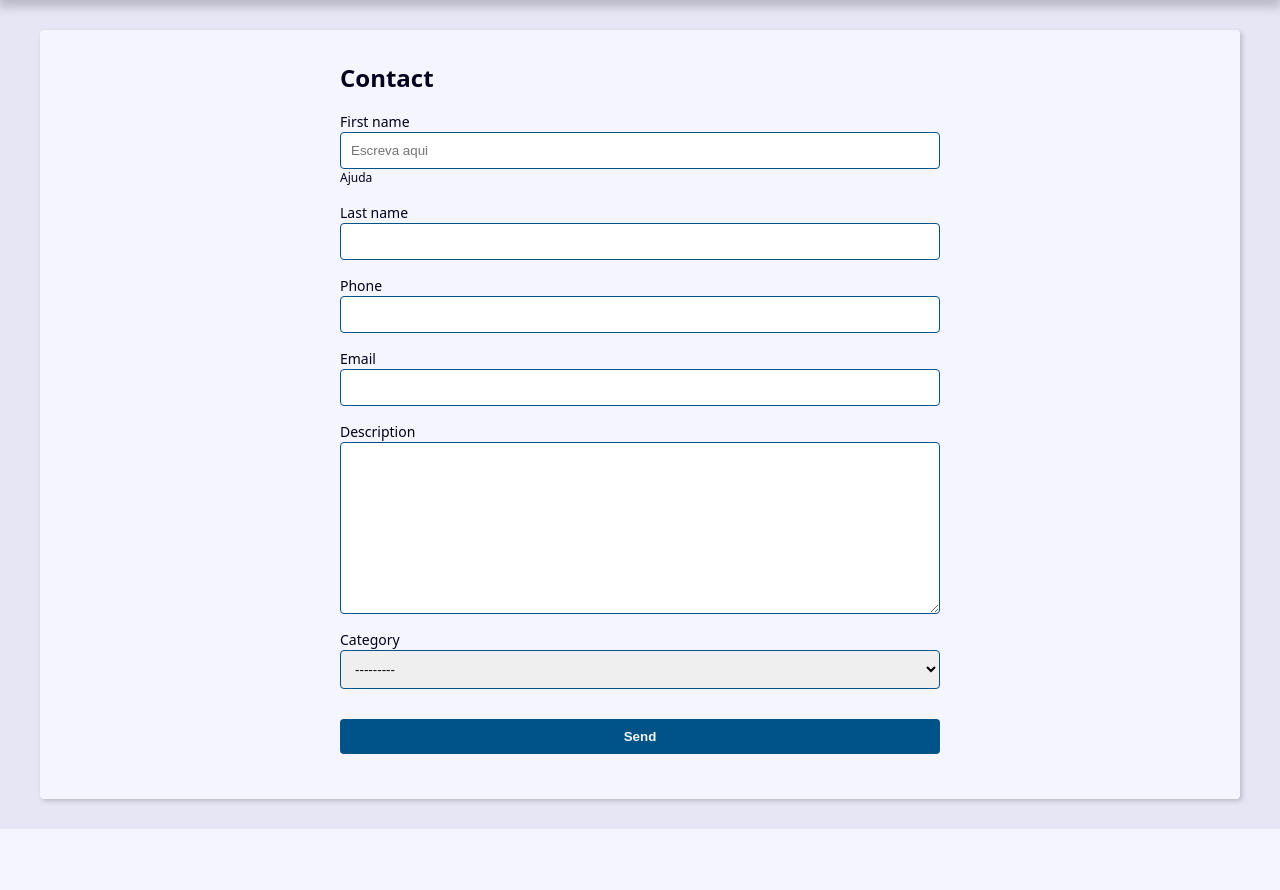
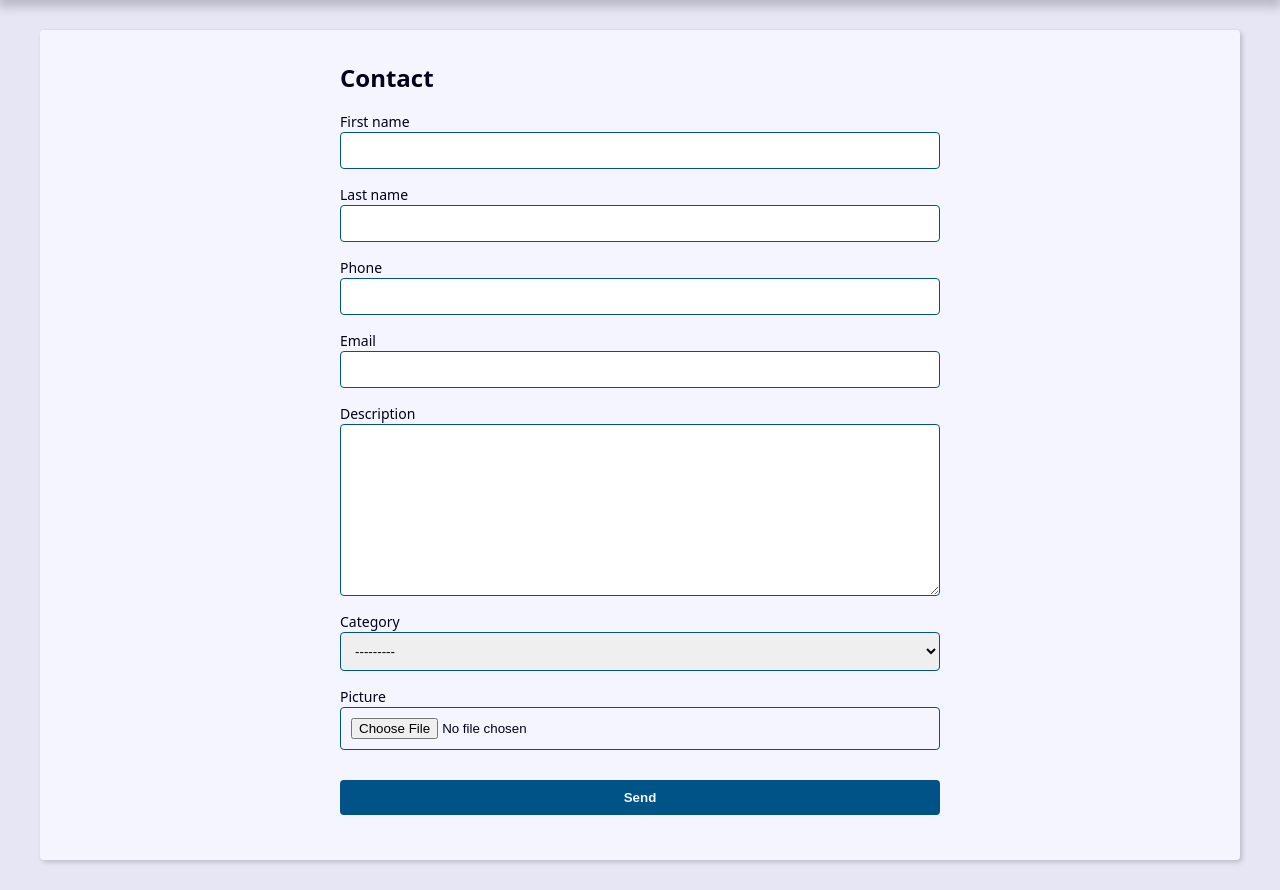
Before and after one commit to leobrda/ContactBook, a Django app: page /contact/create in a window 1280 px wide. Shown: the part 239-1129 px from the top of the page. Before the commit the page ends 1068 px from the top, so only its background shows below. Run offline with Django 5.2, Linux system fonts and the light colour scheme; data that the repository does not hold is empty.

Commit message:
ImageField nos templates(create.html e contact.html) e nos forms(contact_forms.py, forms.py e contact_views.py)

```diff
--- a/contact/forms.py
+++ b/contact/forms.py
@@ -4,19 +4,17 @@ from . import models
 
 
 class ContactForm(forms.ModelForm):
-    first_name = forms.CharField(
-        widget=forms.TextInput(
+    picture = forms.ImageField(
+        widget=forms.FileInput(
             attrs={
-                'class': 'classe-a classe-b',
-                'placeholder': 'Escreva aqui',
+                'accept': 'image/*',
             }
-        ),
-        help_text='Ajuda'
+        )
     )
 
     class Meta:
         model = models.Contact
-        fields = ('first_name', 'last_name', 'phone', 'email', 'description', 'category')
+        fields = ('first_name', 'last_name', 'phone', 'email', 'description', 'category', 'picture',)
 
     def clean(self):
         cleaned_data = self.cleaned_data
--- a/contact/templates/contact/contact.html
+++ b/contact/templates/contact/contact.html
@@ -11,6 +11,12 @@
         <p><b>Created Date: </b>{{contact.created_date}}</p>
         <p><b>Description: </b>{{contact.description}}</p>
         <p><b>Category: </b>{{contact.category.name}}</p>
+
+        {% if contact.picture %}
+            <p>
+                <img src="{{ contact.picture.url }}" alt="{{ contact.first_name }} {{ contact.last_name }}">
+            </p>
+        {% endif %}
 
         <div class="contact-links">
             <a class="btn btn-link" href="{% url 'contact:update' contact.id %}">Update</a>
--- a/contact/templates/contact/create.html
+++ b/contact/templates/contact/create.html
@@ -23,6 +23,13 @@
               <p class="help-text">{{ field.help_text }}</p>
             {% endif %}
           </div>
+
+          {% if field.name == 'picture' and field.value.url %}
+          <div class="form-group">
+                <img src="{{ field.value.url }}" alt="">
+          </div>
+          {% endif %}
+
         {% endfor %}
       </div>
 
--- a/contact/views/contact_forms.py
+++ b/contact/views/contact_forms.py
@@ -8,7 +8,7 @@ def create(request):
     form_action = reverse('contact:create')
 
     if request.method == 'POST':
-        form = ContactForm(request.POST)
+        form = ContactForm(request.POST, request.FILES)
 
         context = {
             'form': form,
@@ -34,7 +34,7 @@ def update(request, contact_id):
     form_action = reverse('contact:update', args=(contact_id, ))
 
     if request.method == 'POST':
-        form = ContactForm(request.POST, instance=contact)
+        form = ContactForm(request.POST, request.FILES, instance=contact)
 
         context = {
             'form': form,
--- a/contact/views/contact_views.py
+++ b/contact/views/contact_views.py
@@ -23,10 +23,6 @@ def index(request):
 
 def contact(request, contact_id):
     single_contact = get_object_or_404(Contact, pk=contact_id, show=True)
-
-    # single_contact = Contact.objects.filter(id=contact_id).first()
-    # if single_contact is None:
-    #     raise Http404()
 
     site_title = f'{single_contact.first_name} {single_contact.last_name} - '
 
```
